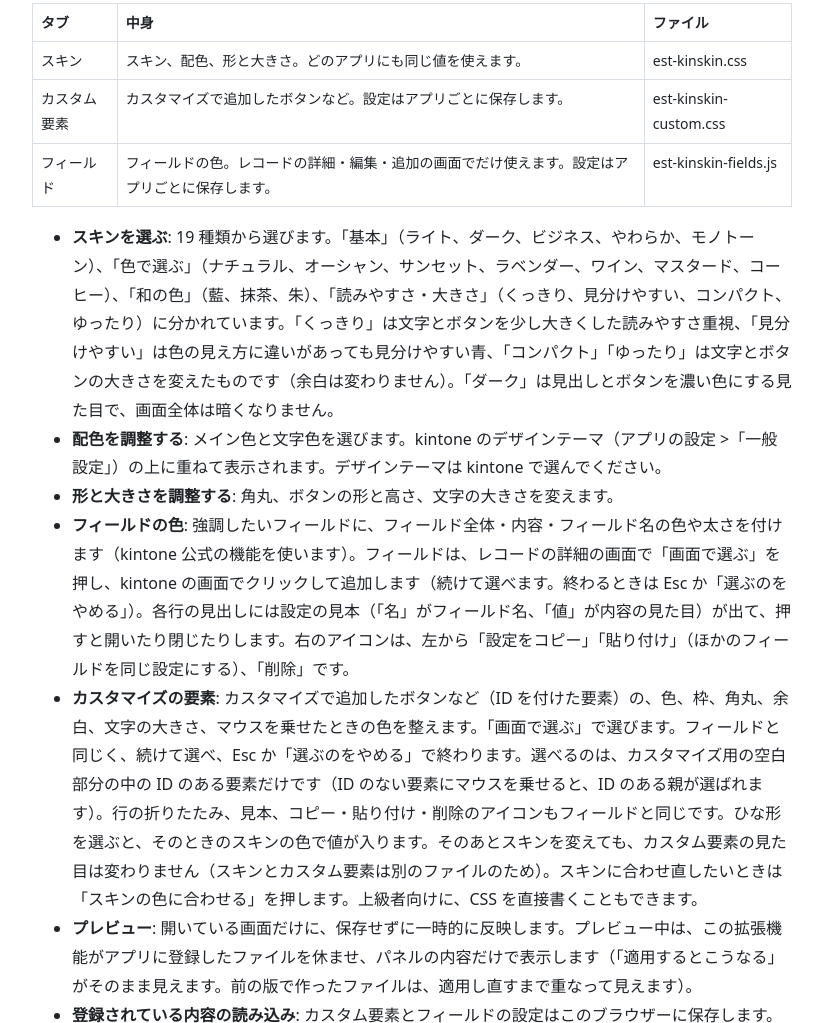
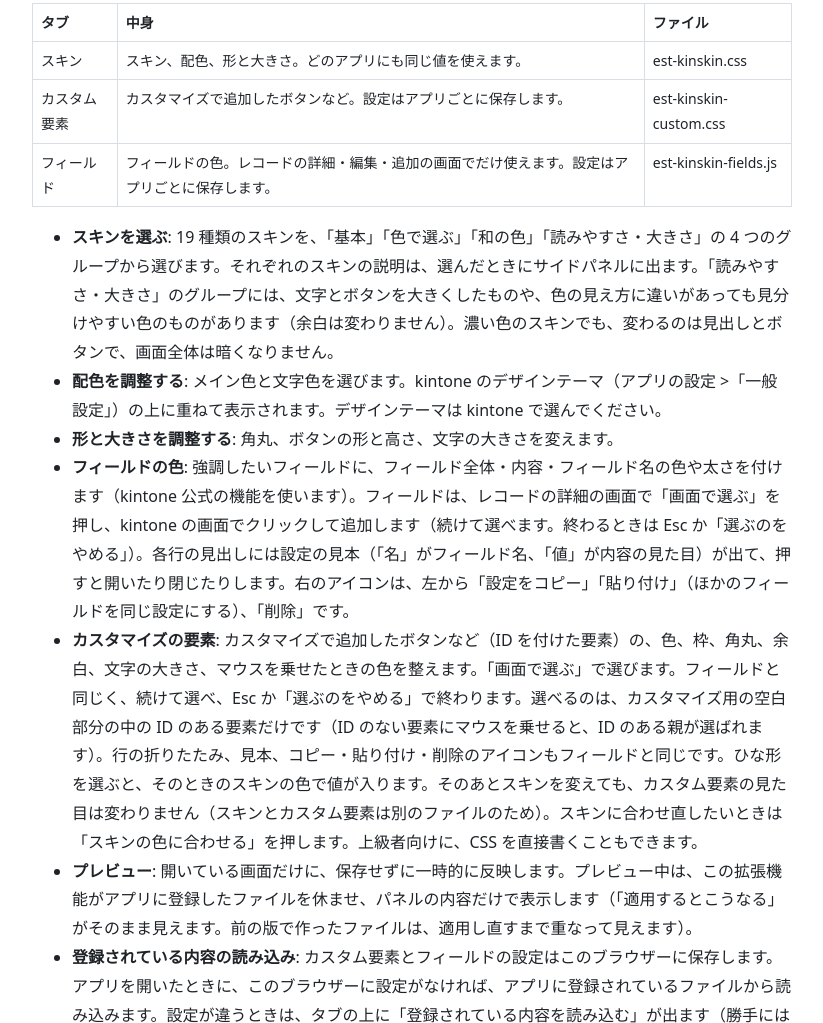
Before and after one commit to goldgearloom/est-kinskin-privacy, a plain HTML site: page guide.html in a window 1280 px wide. Shown: the part 685-1708 px from the top of the page, without its empty margins (228-1051 px from the left). Drawn offline with Linux system fonts and the light colour scheme.

Commit message:
使い方：スキンの名前の並びを、件数と 4 つのグループの説明に（2026-10-23）

```diff
--- a/guide.html
+++ b/guide.html
@@ -39,7 +39,7 @@
   <tr><td>フィールド</td><td>フィールドの色。レコードの詳細・編集・追加の画面でだけ使えます。設定はアプリごとに保存します。</td><td>est-kinskin-fields.js</td></tr>
 </table>
 <ul>
-  <li><strong>スキンを選ぶ</strong>: 19 種類から選びます。「基本」（ライト、ダーク、ビジネス、やわらか、モノトーン）、「色で選ぶ」（ナチュラル、オーシャン、サンセット、ラベンダー、ワイン、マスタード、コーヒー）、「和の色」（藍、抹茶、朱）、「読みやすさ・大きさ」（くっきり、見分けやすい、コンパクト、ゆったり）に分かれています。「くっきり」は文字とボタンを少し大きくした読みやすさ重視、「見分けやすい」は色の見え方に違いがあっても見分けやすい青、「コンパクト」「ゆったり」は文字とボタンの大きさを変えたものです（余白は変わりません）。「ダーク」は見出しとボタンを濃い色にする見た目で、画面全体は暗くなりません。</li>
+  <li><strong>スキンを選ぶ</strong>: 19 種類のスキンを、「基本」「色で選ぶ」「和の色」「読みやすさ・大きさ」の 4 つのグループから選びます。それぞれのスキンの説明は、選んだときにサイドパネルに出ます。「読みやすさ・大きさ」のグループには、文字とボタンを大きくしたものや、色の見え方に違いがあっても見分けやすい色のものがあります（余白は変わりません）。濃い色のスキンでも、変わるのは見出しとボタンで、画面全体は暗くなりません。</li>
   <li><strong>配色を調整する</strong>: メイン色と文字色を選びます。kintone のデザインテーマ（アプリの設定 >「一般設定」）の上に重ねて表示されます。デザインテーマは kintone で選んでください。</li>
   <li><strong>形と大きさを調整する</strong>: 角丸、ボタンの形と高さ、文字の大きさを変えます。</li>
   <li><strong>フィールドの色</strong>: 強調したいフィールドに、フィールド全体・内容・フィールド名の色や太さを付けます（kintone 公式の機能を使います）。フィールドは、レコードの詳細の画面で「画面で選ぶ」を押し、kintone の画面でクリックして追加します（続けて選べます。終わるときは Esc か「選ぶのをやめる」）。各行の見出しには設定の見本（「名」がフィールド名、「値」が内容の見た目）が出て、押すと開いたり閉じたりします。右のアイコンは、左から「設定をコピー」「貼り付け」（ほかのフィールドを同じ設定にする）、「削除」です。</li>
```
